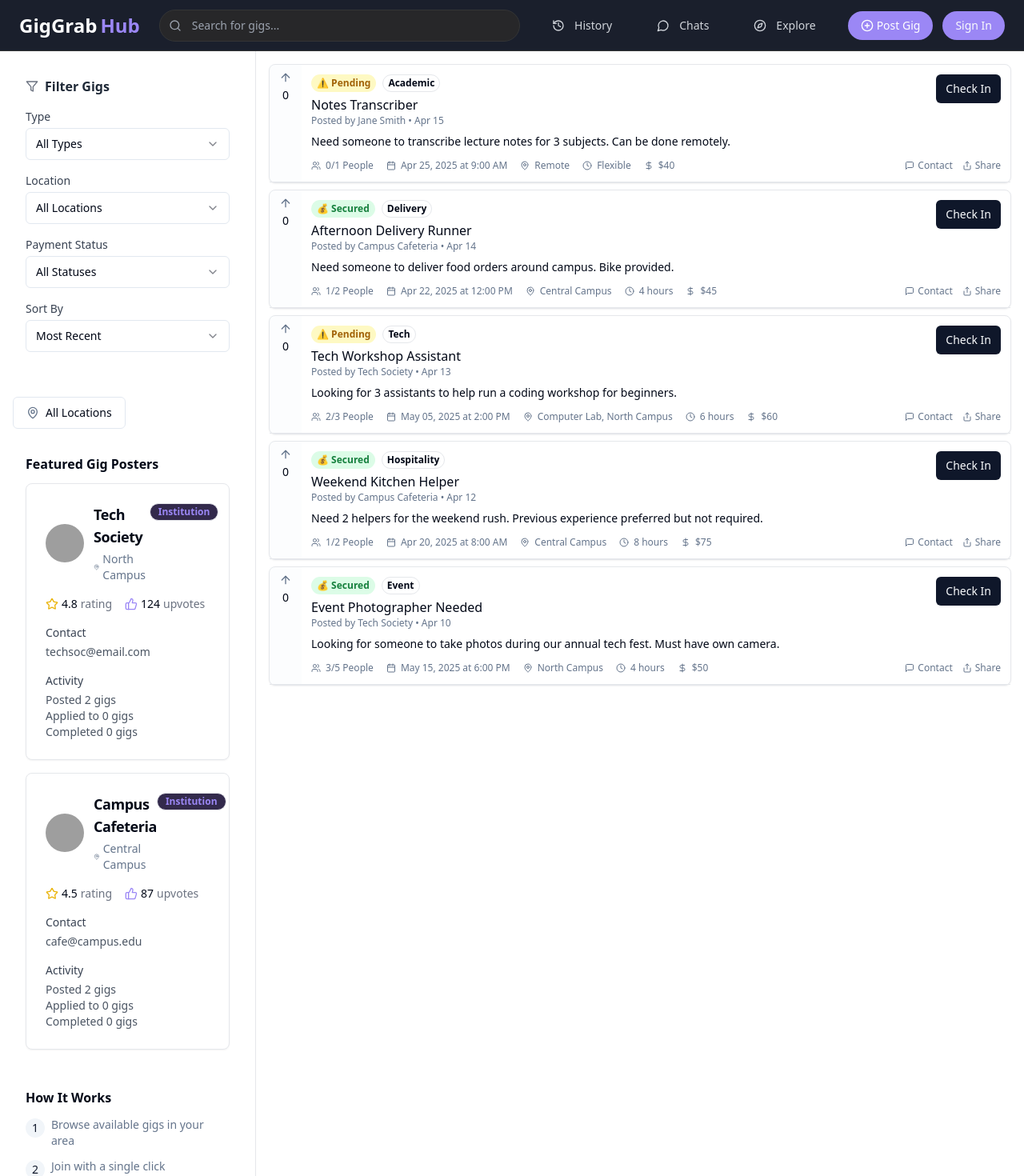
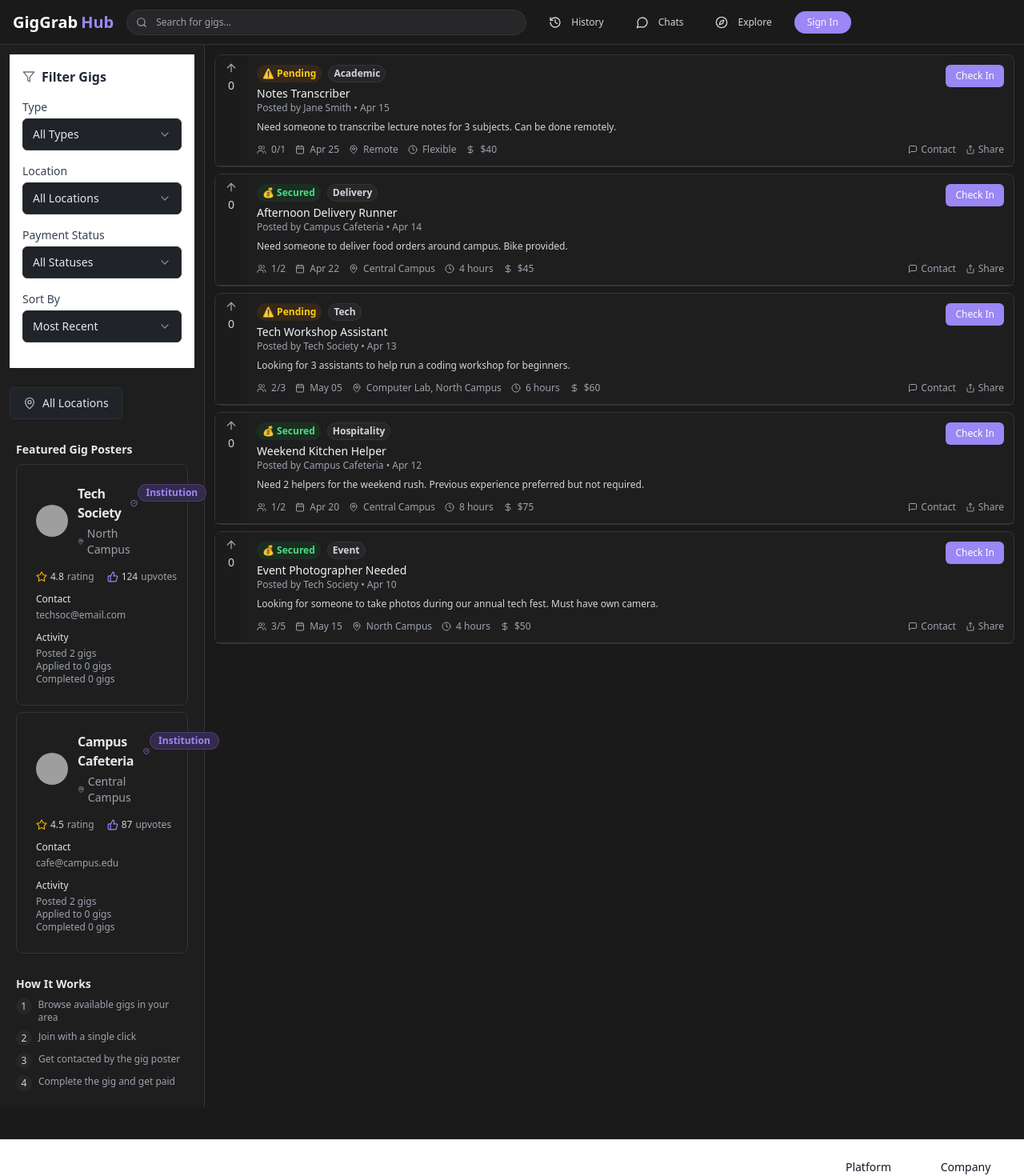
Before and after one commit to aaromalonline/dozyo, a React (Vite) app: page / in a window 1280 px wide. Shown: the top 1470 px of the page at 80% size. Built offline with nearby package versions, Linux system fonts and the light colour scheme; grey boxes are pictures that could not be loaded.

Commit message:
feat: Implement dark mode and UI improvements
-   Adjusted the UI to incorporate a dark mode theme.
-   Made the design more compact and simple.
-   Added a verified tick mark to institution and verified user gigs.
-   Showed the "Post Gig" button only after signing in.

```diff
--- a/src/components/GigCard.tsx
+++ b/src/components/GigCard.tsx
@@ -1,7 +1,7 @@
 
 import { Gig } from "@/lib/types";
 import { format } from "date-fns";
-import { ArrowUpIcon, CalendarIcon, Clock, DollarSign, MapPin, MessageSquare, ShareIcon, Users } from "lucide-react";
+import { ArrowUpIcon, CalendarIcon, Clock, DollarSign, MapPin, MessageSquare, ShareIcon, Users, CheckCircle } from "lucide-react";
 import { Button } from "@/components/ui/button";
 import { Badge } from "@/components/ui/badge";
 import { Card } from "@/components/ui/card";
@@ -25,18 +25,24 @@ const GigCard = ({ gig, onApply }: GigCardProps) => {
     return gig.max_needed - gig.applicants_count;
   };
 
+  // Check if poster is an institution (for verified badge)
+  const isPosterInstitution = gig.poster_name.includes("University") ||
+                             gig.poster_name.includes("College") ||
+                             gig.poster_name.includes("Institute") ||
+                             gig.poster_name.includes("School");
+
   return (
-    <Card className="mb-2 bg-card hover:bg-accent/50 transition-colors">
-      <div className="flex border-b">
+    <Card className="mb-2 bg-[#1E1E1E] border-[#343536] hover:bg-[#272729] transition-colors">
+      <div className="flex border-b border-[#343536]">
         {/* Left sidebar with voting */}
-        <div className="w-10 bg-muted/20 flex flex-col items-center py-2">
+        <div className="w-10 bg-[#1A1A1A]/50 flex flex-col items-center py-2">
           <button
             onClick={() => setUpvotes(prev => prev + 1)}
-            className="text-muted-foreground hover:text-primary transition-colors"
+            className="text-gray-400 hover:text-gig-purple transition-colors"
           >
             <ArrowUpIcon className="h-4 w-4" />
           </button>
-          <span className="text-sm font-medium my-1">{upvotes}</span>
+          <span className="text-sm font-medium my-1 text-gray-300">{upvotes}</span>
         </div>
 
         {/* Main content */}
@@ -50,25 +56,30 @@ const GigCard = ({ gig, onApply }: GigCardProps) => {
                   className={cn(
                     "px-1.5 py-0.5 text-xs",
                     gig.payment_status === "secured"
-                      ? "bg-green-100 text-green-700 hover:bg-green-200"
-                      : "bg-yellow-100 text-yellow-700 hover:bg-yellow-200"
+                      ? "bg-green-900/30 text-green-400 hover:bg-green-900/40"
+                      : "bg-yellow-900/30 text-yellow-400 hover:bg-yellow-900/40"
                   )}
                 >
                   {gig.payment_status === "secured" ? "💰 Secured" : "⚠️ Pending"}
                 </Badge>
-                <Badge variant="outline" className="px-1.5 py-0.5 text-xs capitalize">
+                <Badge variant="outline" className="px-1.5 py-0.5 text-xs capitalize bg-[#272729] border-[#343536] text-gray-300">
                   {gig.type}
                 </Badge>
               </div>
-              <h3 className="text-base font-medium mt-1">{gig.title}</h3>
-              <p className="text-xs text-muted-foreground">
+              <div className="flex items-center mt-1">
+                <h3 className="text-sm font-medium text-gray-100">{gig.title}</h3>
+                {isPosterInstitution && (
+                  <CheckCircle className="h-3.5 w-3.5 ml-1.5 text-gig-purple" />
+                )}
+              </div>
+              <p className="text-xs text-gray-400">
                 Posted by {gig.poster_name} • {format(gig.createdAt, "MMM dd")}
               </p>
             </div>
             <Button
               variant="secondary"
               size="sm"
-              className="bg-primary text-primary-foreground hover:bg-primary/90"
+              className="bg-gig-purple text-white hover:bg-gig-dark-purple h-7 text-xs"
               disabled={gig.is_closed || getRemainingSpots() === 0}
               onClick={() => onApply(gig.id)}
             >
@@ -82,12 +93,12 @@ const GigCard = ({ gig, onApply }: GigCardProps) => {
 
           {/* Description */}
           <div className="space-y-2">
-            <p className={`text-sm text-foreground ${!isExpanded ? "line-clamp-2" : ""}`}>
+            <p className={`text-xs text-gray-300 ${!isExpanded ? "line-clamp-2" : ""}`}>
               {gig.description}
             </p>
             {gig.description.length > 100 && (
               <button
-                className="text-xs text-primary hover:underline"
+                className="text-xs text-gig-purple hover:underline"
                 onClick={() => setIsExpanded(!isExpanded)}
               >
                 {isExpanded ? "Show less" : "Show more"}
@@ -96,14 +107,14 @@ const GigCard = ({ gig, onApply }: GigCardProps) => {
           </div>
 
           {/* Footer */}
-          <div className="flex items-center gap-4 mt-3 text-muted-foreground flex-wrap">
+          <div className="flex items-center gap-3 mt-3 text-gray-400 flex-wrap">
             <div className="flex items-center gap-1.5 text-xs">
               <Users className="h-3 w-3" />
-              <span>{gig.applicants_count}/{gig.max_needed} People</span>
+              <span>{gig.applicants_count}/{gig.max_needed}</span>
             </div>
             <div className="flex items-center gap-1.5 text-xs">
               <CalendarIcon className="h-3 w-3" />
-              <span>{formatDate(gig.date)}</span>
+              <span>{format(gig.date, "MMM dd")}</span>
             </div>
             <div className="flex items-center gap-1.5 text-xs">
               <MapPin className="h-3 w-3" />
@@ -118,11 +129,11 @@ const GigCard = ({ gig, onApply }: GigCardProps) => {
               <span>${gig.payment_amount}</span>
             </div>
             <div className="ml-auto flex items-center gap-3">
-              <button className="flex items-center gap-1 text-xs hover:text-primary transition-colors">
+              <button className="flex items-center gap-1 text-xs hover:text-gig-purple transition-colors">
                 <MessageSquare className="h-3 w-3" />
                 <span>Contact</span>
               </button>
-              <button className="flex items-center gap-1 text-xs hover:text-primary transition-colors">
+              <button className="flex items-center gap-1 text-xs hover:text-gig-purple transition-colors">
                 <ShareIcon className="h-3 w-3" />
                 <span>Share</span>
               </button>
--- a/src/components/Header.tsx
+++ b/src/components/Header.tsx
@@ -9,78 +9,84 @@ const Header = () => {
   const [isLoggedIn, setIsLoggedIn] = useState(false);
 
   return (
-    <header className="sticky top-0 h-16 bg-[#1A1F2C] z-10 border-b border-[#343536]">
-      <div className="h-full flex items-center px-6 gap-6">
-        <h1 className="text-2xl font-bold text-white whitespace-nowrap flex items-center gap-1">
+    <header className="sticky top-0 h-14 bg-[#1A1A1A] z-10 border-b border-[#343536]">
+      <div className="h-full flex items-center px-4 gap-4">
+        <h1 className="text-xl font-bold text-white whitespace-nowrap flex items-center gap-1">
           GigGrab<span className="text-gig-purple">Hub</span>
         </h1>
 
-        <div className="flex-1 max-w-[600px]">
+        <div className="flex-1 max-w-[500px]">
           <div className="relative">
-            <Search className="absolute left-3 top-1/2 transform -translate-y-1/2 h-4 w-4 text-gray-400 pointer-events-none" />
+            <Search className="absolute left-3 top-1/2 transform -translate-y-1/2 h-3.5 w-3.5 text-gray-400 pointer-events-none" />
             <input
               type="text"
               placeholder="Search for gigs..."
-              className="w-full h-10 pl-10 pr-4 bg-[#272729] border border-[#343536] rounded-full text-sm text-white focus:outline-none focus:ring-1 focus:ring-[#343536] focus:bg-black hover:bg-[#1A1A1A] hover:border-[#D7DADC]"
+              className="w-full h-8 pl-9 pr-4 bg-[#272729] border border-[#343536] rounded-full text-xs text-white focus:outline-none focus:ring-1 focus:ring-[#343536] focus:bg-black hover:bg-[#1A1A1A] hover:border-[#D7DADC]"
             />
           </div>
         </div>
 
-        <nav className="flex items-center gap-6">
+        <nav className="hidden md:flex items-center gap-4">
           <Button
             variant="ghost"
-            className="h-10 text-gray-300 hover:text-white hover:bg-[#272729]"
+            size="sm"
+            className="text-xs text-gray-300 hover:text-white hover:bg-[#272729]"
           >
-            <History className="mr-1" />
+            <History className="mr-1 h-3.5 w-3.5" />
             History
           </Button>
 
           <Button
             variant="ghost"
-            className="h-10 text-gray-300 hover:text-white hover:bg-[#272729]"
+            size="sm"
+            className="text-xs text-gray-300 hover:text-white hover:bg-[#272729]"
           >
-            <MessageCircle className="mr-1" />
+            <MessageCircle className="mr-1 h-3.5 w-3.5" />
             Chats
           </Button>
 
           <Button
             variant="ghost"
-            className="h-10 text-gray-300 hover:text-white hover:bg-[#272729]"
+            size="sm"
+            className="text-xs text-gray-300 hover:text-white hover:bg-[#272729]"
           >
-            <Compass className="mr-1" />
+            <Compass className="mr-1 h-3.5 w-3.5" />
             Explore
           </Button>
         </nav>
 
-        <div className="flex items-center gap-3">
+        <div className="flex items-center gap-2">
+          {isLoggedIn ? (
+            <>
               <Dialog>
                 <DialogTrigger asChild>
                   <Button
                     variant="outline"
-                className="h-9 text-sm flex items-center gap-1 bg-gig-purple hover:bg-gig-dark-purple border-0 text-white rounded-full px-4"
+                    size="sm"
+                    className="text-xs flex items-center gap-1 bg-gig-purple hover:bg-gig-dark-purple border-0 text-white rounded-full px-3"
                   >
-                <PlusCircle className="h-4 w-4" />
-                Post Gig
+                    <PlusCircle className="h-3.5 w-3.5" />
+                    Post
                   </Button>
                 </DialogTrigger>
-            <DialogContent className="sm:max-w-[550px]">
+                <DialogContent className="sm:max-w-[550px] bg-[#1A1A1A] border-[#343536]">
                   <CreateGigForm />
                 </DialogContent>
               </Dialog>
 
-          {isLoggedIn ? (
               <Button
                 variant="ghost"
-              className="h-9 rounded-full p-1 hover:bg-[#272729]"
+                className="rounded-full p-1 hover:bg-[#272729]"
                 onClick={() => setIsLoggedIn(false)}
               >
-              <div className="bg-[#272729] rounded-full p-1">
+                <div className="bg-[#272729] rounded-full p-0.5">
                   <User className="h-5 w-5 text-gray-200" />
                 </div>
               </Button>
+            </>
           ) : (
             <Button
-              className="h-9 text-sm bg-gig-purple hover:bg-gig-dark-purple rounded-full"
+              className="h-7 text-xs bg-gig-purple hover:bg-gig-dark-purple rounded-full"
               onClick={() => setIsLoggedIn(true)}
             >
               Sign In
--- a/src/components/UserProfile.tsx
+++ b/src/components/UserProfile.tsx
@@ -9,7 +9,7 @@ import {
   CardHeader,
   CardTitle
 } from "@/components/ui/card";
-import { MapPin, Star, ThumbsUp } from "lucide-react";
+import { MapPin, Star, ThumbsUp, CheckCircle } from "lucide-react";
 
 interface UserProfileProps {
   user: User;
@@ -26,17 +26,22 @@ const UserProfile = ({ user }: UserProfileProps) => {
   };
 
   return (
-    <Card>
+    <Card className="bg-[#1E1E1E] border-[#343536]">
       <CardHeader className="pb-2">
         <div className="flex items-start justify-between">
           <div className="flex items-center space-x-3">
-            <Avatar className="h-12 w-12">
+            <Avatar className="h-10 w-10">
               <AvatarImage src={`https://api.dicebear.com/7.x/initials/svg?seed=${user.name}`} />
-              <AvatarFallback>{getInitials(user.name)}</AvatarFallback>
+              <AvatarFallback className="bg-[#272729] text-gray-200">{getInitials(user.name)}</AvatarFallback>
             </Avatar>
             <div>
-              <CardTitle className="text-lg">{user.name}</CardTitle>
-              <CardDescription className="flex items-center mt-1">
+              <div className="flex items-center">
+                <CardTitle className="text-base text-gray-200">{user.name}</CardTitle>
+                {user.type === "institution" && (
+                  <CheckCircle className="h-3.5 w-3.5 ml-1.5 text-gig-purple" />
+                )}
+              </div>
+              <CardDescription className="flex items-center mt-1 text-gray-400">
                 <MapPin className="h-3 w-3 mr-1" />
                 {user.location}
               </CardDescription>
@@ -45,36 +50,36 @@ const UserProfile = ({ user }: UserProfileProps) => {
           <Badge
             variant="outline"
             className={user.type === "institution"
-              ? "bg-gig-light-purple text-gig-purple"
-              : "bg-gray-100"
+              ? "bg-gig-light-purple text-gig-purple text-xs border-gig-purple/20"
+              : "bg-[#272729] text-gray-300 text-xs border-[#343536]"
             }
           >
             {user.type === "institution" ? "Institution" : "Individual"}
           </Badge>
         </div>
       </CardHeader>
-      <CardContent>
-        <div className="flex items-center space-x-4 text-sm mt-2">
+      <CardContent className="text-gray-300">
+        <div className="flex items-center space-x-4 text-xs mt-2">
           <div className="flex items-center">
-            <Star className="h-4 w-4 text-yellow-500 mr-1" />
+            <Star className="h-3.5 w-3.5 text-yellow-500 mr-1" />
             <span className="font-medium">{user.rating}</span>
-            <span className="text-gray-500 ml-1">rating</span>
+            <span className="text-gray-400 ml-1">rating</span>
           </div>
           <div className="flex items-center">
-            <ThumbsUp className="h-4 w-4 text-gig-purple mr-1" />
+            <ThumbsUp className="h-3.5 w-3.5 text-gig-purple mr-1" />
             <span className="font-medium">{user.upvotes}</span>
-            <span className="text-gray-500 ml-1">upvotes</span>
+            <span className="text-gray-400 ml-1">upvotes</span>
           </div>
         </div>
 
-        <div className="mt-4">
-          <h3 className="text-sm font-medium text-gray-700 mb-1">Contact</h3>
-          <p className="text-sm text-gray-600">{user.contact}</p>
+        <div className="mt-3">
+          <h3 className="text-xs font-medium text-gray-200 mb-1">Contact</h3>
+          <p className="text-xs text-gray-400">{user.contact}</p>
         </div>
 
-        <div className="mt-4">
-          <h3 className="text-sm font-medium text-gray-700 mb-1">Activity</h3>
-          <div className="text-sm text-gray-600">
+        <div className="mt-3">
+          <h3 className="text-xs font-medium text-gray-200 mb-1">Activity</h3>
+          <div className="text-xs text-gray-400">
             <p>Posted {user.history.posted.length} gigs</p>
             <p>Applied to {user.history.applied.length} gigs</p>
             <p>Completed {user.history.completed.length} gigs</p>
--- a/src/index.css
+++ b/src/index.css
@@ -5,25 +5,25 @@
 
 @layer base {
   :root {
-    --background: 0 0% 100%;
-    --foreground: 222.2 84% 4.9%;
-    --card: 0 0% 100%;
-    --card-foreground: 222.2 84% 4.9%;
-    --popover: 0 0% 100%;
-    --popover-foreground: 222.2 84% 4.9%;
-    --primary: 222.2 47.4% 11.2%;
-    --primary-foreground: 210 40% 98%;
-    --secondary: 210 40% 96.1%;
-    --secondary-foreground: 222.2 47.4% 11.2%;
-    --muted: 210 40% 96.1%;
-    --muted-foreground: 215.4 16.3% 46.9%;
-    --accent: 210 40% 96.1%;
-    --accent-foreground: 222.2 47.4% 11.2%;
-    --destructive: 0 84.2% 60.2%;
-    --destructive-foreground: 210 40% 98%;
-    --border: 214.3 31.8% 91.4%;
-    --input: 214.3 31.8% 91.4%;
-    --ring: 222.2 84% 4.9%;
+    --background: 220 10% 14%;
+    --foreground: 0 0% 98%;
+    --card: 220 12% 18%;
+    --card-foreground: 0 0% 98%;
+    --popover: 220 12% 18%;
+    --popover-foreground: 0 0% 98%;
+    --primary: 259 80% 75%;
+    --primary-foreground: 0 0% 98%;
+    --secondary: 220 15% 25%;
+    --secondary-foreground: 0 0% 98%;
+    --muted: 220 15% 20%;
+    --muted-foreground: 220 10% 70%;
+    --accent: 220 15% 25%;
+    --accent-foreground: 0 0% 98%;
+    --destructive: 0 62.8% 30.6%;
+    --destructive-foreground: 0 0% 98%;
+    --border: 220 15% 20%;
+    --input: 220 15% 20%;
+    --ring: 259 80% 75%;
     --radius: 0.5rem;
   }
 }
@@ -35,5 +35,5 @@
 }
 
 body {
-  @apply bg-background text-foreground antialiased;
+  @apply bg-[#1A1A1A] text-foreground antialiased;
 }
--- a/src/pages/Index.tsx
+++ b/src/pages/Index.tsx
@@ -65,20 +65,17 @@ const Index = () => {
 
   // Handle applying to a gig
   const handleApplyToGig = (gigId: string) => {
-    // In a real app, this would send an application to the backend
-    // For now, just show a toast message
     toast.success("Application submitted successfully!", {
       description: "The gig poster will contact you soon.",
     });
 
-    // Update the gig's applicant count
     setGigs(prev =>
       prev.map(gig =>
         gig.id === gigId
           ? {
               ...gig,
               applicants_count: gig.applicants_count + 1,
-              applicant_ids: [...gig.applicant_ids, "current-user"] // In a real app, this would be the current user's ID
+              applicant_ids: [...gig.applicant_ids, "current-user"]
             }
           : gig
       )
@@ -86,14 +83,14 @@ const Index = () => {
   };
 
   return (
-    <div className="min-h-screen flex flex-col bg-background">
+    <div className="min-h-screen flex flex-col bg-[#1A1A1A] text-gray-200">
       <Header />
 
       <main className="flex-1 flex">
         {/* Left sidebar */}
-        <div className="w-80 min-h-[calc(100vh-3rem)] border-r bg-card">
-          <div className="p-4 space-y-4 sticky top-12">
-            <div className="space-y-4">
+        <div className="w-64 min-h-[calc(100vh-3.5rem)] border-r border-[#343536] bg-[#1E1E1E]">
+          <div className="p-3 space-y-3 sticky top-12">
+            <div className="space-y-3">
               <FilterBar onFilterChange={handleFilterChange} />
               <LocationSelector
                 currentLocation={currentLocation}
@@ -101,10 +98,10 @@ const Index = () => {
               />
             </div>
 
-            <div className="space-y-4">
-              <div className="rounded-lg p-4">
-                <h3 className="font-semibold mb-3 text-foreground">Featured Gig Posters</h3>
-                <div className="space-y-4">
+            <div className="space-y-3 pt-2">
+              <div className="rounded-lg p-2">
+                <h3 className="font-semibold mb-2 text-sm text-gray-200">Featured Gig Posters</h3>
+                <div className="space-y-2">
                   {users
                     .filter(user => user.type === "institution")
                     .map(user => (
@@ -114,32 +111,32 @@ const Index = () => {
                 </div>
               </div>
 
-              <div className="rounded-lg p-4">
-                <h3 className="font-semibold mb-3 text-foreground">How It Works</h3>
-                <div className="space-y-3">
+              <div className="rounded-lg p-2">
+                <h3 className="font-semibold mb-2 text-sm text-gray-200">How It Works</h3>
+                <div className="space-y-2">
                   <div className="flex items-start">
-                    <div className="bg-secondary rounded-full w-6 h-6 flex items-center justify-center mr-2 mt-0.5">
-                      <span className="text-secondary-foreground font-medium text-sm">1</span>
+                    <div className="bg-[#272729] rounded-full w-5 h-5 flex items-center justify-center mr-2">
+                      <span className="text-gray-300 font-medium text-xs">1</span>
                     </div>
-                    <p className="text-sm text-muted-foreground">Browse available gigs in your area</p>
+                    <p className="text-xs text-gray-400">Browse available gigs in your area</p>
                   </div>
                   <div className="flex items-start">
-                    <div className="bg-secondary rounded-full w-6 h-6 flex items-center justify-center mr-2 mt-0.5">
-                      <span className="text-secondary-foreground font-medium text-sm">2</span>
+                    <div className="bg-[#272729] rounded-full w-5 h-5 flex items-center justify-center mr-2">
+                      <span className="text-gray-300 font-medium text-xs">2</span>
                     </div>
-                    <p className="text-sm text-muted-foreground">Join with a single click</p>
+                    <p className="text-xs text-gray-400">Join with a single click</p>
                   </div>
                   <div className="flex items-start">
-                    <div className="bg-secondary rounded-full w-6 h-6 flex items-center justify-center mr-2 mt-0.5">
-                      <span className="text-secondary-foreground font-medium text-sm">3</span>
+                    <div className="bg-[#272729] rounded-full w-5 h-5 flex items-center justify-center mr-2">
+                      <span className="text-gray-300 font-medium text-xs">3</span>
                     </div>
-                    <p className="text-sm text-muted-foreground">Get contacted by the gig poster</p>
+                    <p className="text-xs text-gray-400">Get contacted by the gig poster</p>
                   </div>
                   <div className="flex items-start">
-                    <div className="bg-secondary rounded-full w-6 h-6 flex items-center justify-center mr-2 mt-0.5">
-                      <span className="text-secondary-foreground font-medium text-sm">4</span>
+                    <div className="bg-[#272729] rounded-full w-5 h-5 flex items-center justify-center mr-2">
+                      <span className="text-gray-300 font-medium text-xs">4</span>
                     </div>
-                    <p className="text-sm text-muted-foreground">Complete the gig and get paid</p>
+                    <p className="text-xs text-gray-400">Complete the gig and get paid</p>
                   </div>
                 </div>
               </div>
@@ -148,7 +145,7 @@ const Index = () => {
         </div>
 
         {/* Main content */}
-        <div className="flex-1 p-4">
+        <div className="flex-1 p-3">
           {filteredGigs.length > 0 ? (
             <div className="space-y-2">
               {filteredGigs.map(gig => (
@@ -160,9 +157,9 @@ const Index = () => {
               ))}
             </div>
           ) : (
-            <div className="bg-card border rounded-lg p-8 text-center">
-              <h3 className="text-lg font-medium mb-2 text-foreground">No gigs found</h3>
-              <p className="text-muted-foreground">
+            <div className="bg-[#1E1E1E] border border-[#343536] rounded-lg p-6 text-center">
+              <h3 className="text-base font-medium mb-2 text-gray-200">No gigs found</h3>
+              <p className="text-sm text-gray-400">
                 Try adjusting your filters or check back later for new opportunities.
               </p>
             </div>
```
Lines whose indentation alone changed are shown as unchanged.
